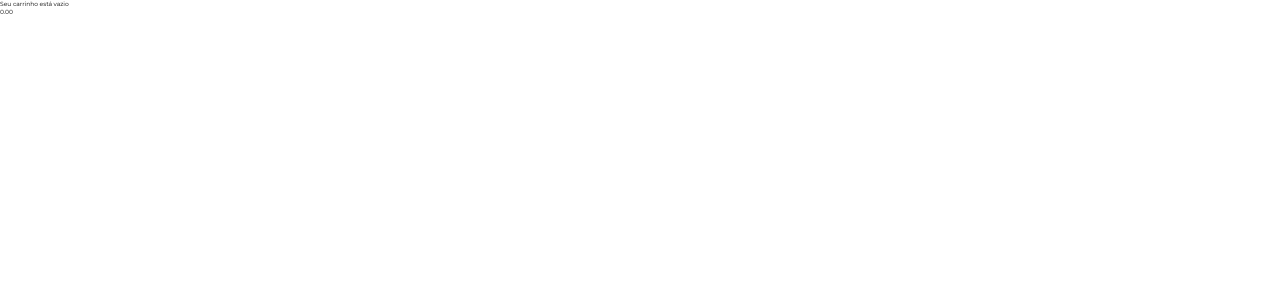
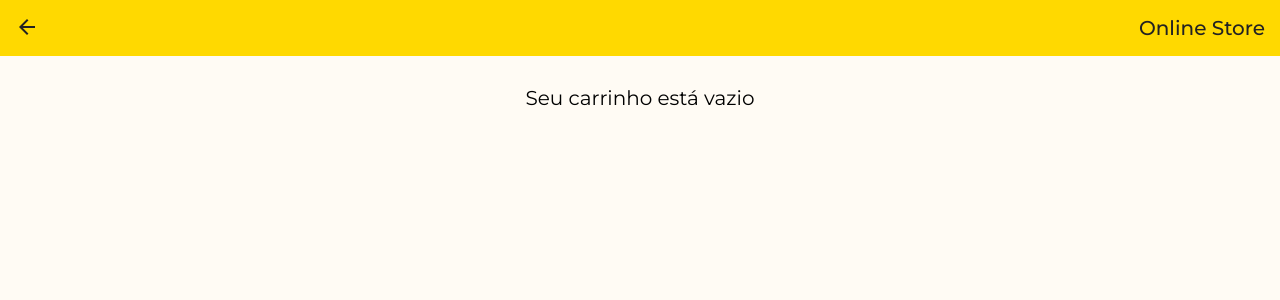
Before and after one commit to edu-cardoso/online-store, a React (Vite) app: page /carrinho in a window 1280 px wide. Shown: the top 300 px of the page. Built offline with nearby package versions, Linux system fonts and the light colour scheme.

Commit message:
adicionei css para carrinho de compras

```diff
--- a/src/Components/ListProducts.jsx
+++ b/src/Components/ListProducts.jsx
@@ -82,18 +82,15 @@ export default function ListProducts() {
 
   return (
     <div className={styles.ListProducts}>
-      <link rel="stylesheet" href="https://fonts.googleapis.com/css2?family=Material+Symbols+Outlined:opsz,wght,FILL,GRAD@48,400,0,0" />
       <link rel="stylesheet" href="https://fonts.googleapis.com/css2?family=Material+Symbols+Outlined:opsz,wght,FILL,GRAD@48,400,1,0" />
-      <link rel="stylesheet" href="https://fonts.googleapis.com/css2?family=Material+Symbols+Outlined:opsz,wght,FILL,GRAD@48,400,0,0" />
-
       <header className={styles.headerContainer}>
         <span className="material-symbols-outlined" onClick={() => openCategories()}>
           view_cozy
         </span>
-        <h3>Online Store</h3>
+        <p className={styles.title}>Online Store</p>
         <Link to="/carrinho">
           <button className={styles.cartBtn}>
-            {cartItems.length > 0 && <div className={styles.quantityOfItems}></div> }
+            {cartItems.length > 0 && <div className={styles.quantityOfItems}></div>}
             <span className="material-symbols-outlined">
               shopping_cart
             </span>
--- a/src/index.css
+++ b/src/index.css
@@ -7,3 +7,7 @@
   padding: 0;
   font-size: 62.5%;
 }
+
+body {
+  background-color: rgb(255, 251, 244);
+}
--- a/src/pages/ShoppingCart.jsx
+++ b/src/pages/ShoppingCart.jsx
@@ -1,5 +1,7 @@
 import { useState, useContext, useEffect } from "react";
 import { AppContext } from "../context/AppProvider";
+import { Link } from 'react-router-dom';
+import styles from '../styles/ShoppingCart.module.css';
 
 export default function ShoppingCart() {
   const { setcartItems } = useContext(AppContext);
@@ -53,22 +55,48 @@ export default function ShoppingCart() {
 
   return (
     <div>
-      {products.length === 0 ? <p>Seu carrinho está vazio</p> :
+      <link rel="stylesheet" href="https://fonts.googleapis.com/css2?family=Material+Symbols+Outlined:opsz,wght,FILL,GRAD@48,400,0,0" />
+      <header className={styles.headerContainer}>
+        <Link to="/">
+          <span className="material-symbols-outlined">
+            arrow_back
+          </span>
+        </Link>
+        <p>Online Store</p>
+      </header>
+      <div className={styles.productsContainer}>
+        {products.length === 0 ? <p className={styles.emptyCart}>Seu carrinho está vazio</p> :
           products.map(({ id, name, thumbnail, price, quantity }) => (
-          <div key={id}>
+            <div key={id} className={styles.productItem}>
               <img src={thumbnail} alt="" />
+              <div className={styles.productInfo}>
                 <p>{name}</p>
-            <p>{(price * quantity).toFixed(2)}</p>
-            <button onClick={() => removeProduct(id)}>Excluir</button>
-            <div>
+                <p className={styles.productPrice}>
+                  <span>R$</span>
+                  {(price * quantity).toFixed(2)}
+                </p>
+                <div className={styles.quantityControl}>
                   <button onClick={() => decrementQuantity(id)}>-</button>
                   <p>{quantity}</p>
                   <button onClick={() => incrementQuantity(id)}>+</button>
                 </div>
-
+                <button
+                  className={styles.removeBtn}
+                  onClick={() => removeProduct(id)}
+                >
+                  Excluir
+                </button>
+              </div>
             </div>
           ))}
-      <p>{totalPrice.toFixed(2)}</p>
+      </div>
+      {products.length > 0 &&
+        <p
+          className={styles.totalPrice}
+        >
+          <span>Subtotal: </span>
+          {totalPrice.toFixed(2)}
+        </p>}
     </div>
   )
 }
--- a/src/styles/ListProducts.module.css
+++ b/src/styles/ListProducts.module.css
@@ -6,8 +6,9 @@
   background-color: rgb(255, 217, 0);
 }
 
-.headerContainer h3 {
+.title {
   font-size: 2rem;
+  font-weight: 500;
   color: rgb(34, 34, 34);
 }
 
@@ -87,8 +88,10 @@ input {
   flex-direction: column;
   transition: 600ms;
   transition-property: left;
-  height: calc( 100vh - 6.7rem);
+  height: calc(100vh - 6.7rem);
   overflow-y: scroll;
+  box-shadow: rgba(50, 50, 93, 0.25) 0px 13px 27px -5px,
+    rgba(0, 0, 0, 0.3) 0px 8px 16px -8px;
 }
 
 .categories button,
@@ -98,6 +101,7 @@ input {
   font-size: 1.6rem;
   border: none;
   cursor: pointer;
+  color: rgb(54, 54, 54);
 }
 
 .productsContainer {
@@ -117,6 +121,7 @@ input {
   margin-top: 3rem;
   box-shadow: rgba(0, 0, 0, 0.35) 0px 5px 15px;
   border: 1px solid rgb(219, 219, 219);
+  background-color: white;
 }
 
 .products img {
@@ -131,10 +136,10 @@ input {
   color: rgb(20, 0, 202);
 }
 
-.productPrice span{
+.productPrice span {
   font-weight: 400;
   font-size: 1.8rem;
-  margin-right: .5rem;
+  margin-right: 0.5rem;
 }
 
 .loading {
--- /dev/null
+++ b/src/styles/ShoppingCart.module.css
@@ -0,0 +1,112 @@
+.headerContainer {
+  display: flex;
+  justify-content: space-between;
+  align-items: center;
+  padding: 15px;
+  background-color: rgb(255, 217, 0);
+}
+
+.headerContainer p {
+  font-size: 2rem;
+  font-weight: 500;
+  color: rgb(34, 34, 34);
+}
+
+.headerContainer span {
+  cursor: pointer;
+  color: rgb(34, 34, 34);
+}
+
+.emptyCart {
+  font-size: 2rem;
+  margin-top: 3rem;
+}
+
+.productsContainer {
+  display: flex;
+  flex-direction: column;
+  align-items: center;
+  margin: 0 1.5rem;
+}
+
+.productItem {
+  width: 100%;
+  padding: 3rem 2rem;
+  display: flex;
+  justify-content: space-between;
+  align-items: center;
+  border-radius: 8px;
+  margin-top: 3rem;
+  box-shadow: rgba(0, 0, 0, 0.35) 0px 5px 15px;
+  border: 1px solid rgb(219, 219, 219);
+  background-color: white;
+}
+
+.productInfo {
+  display: flex;
+  flex-direction: column;
+  align-items: end;
+  text-align: end;
+  width: 60%;
+  font-size: 2rem;
+}
+
+.productPrice {
+  font-size: 1.8rem;
+  font-weight: 500;
+  margin: 1.5rem 0;
+  color: rgb(20, 0, 202);
+}
+
+.productPrice span {
+  font-weight: 400;
+  font-size: 1.8rem;
+  margin-right: 0.5rem;
+}
+
+.quantityControl {
+  display: flex;
+  align-items: center;
+  width: 50%;
+  justify-content: space-between;
+  background-color: aliceblue;
+  border-radius: 3px;
+  border: 1px solid rgb(223, 223, 223);
+  font-size: 2rem;
+  color: rgb(139, 139, 139);
+}
+
+.quantityControl button {
+  width: 3rem;
+  height: 3rem;
+  border: none;
+  border-radius: 5px;
+  background-color: transparent;
+  font-size: 2rem;
+  font-weight: 500;
+  color: rgb(139, 139, 139);
+  padding: 0 1rem;
+}
+
+.removeBtn {
+  cursor: pointer;
+  border: none;
+  border-radius: 5px;
+  width: 70%;
+  padding: 1rem;
+  color: white;
+  font-weight: 500;
+  font-size: 1.6rem;
+  background-color: rgb(204, 0, 0);
+  margin-top: 2rem;
+}
+
+.totalPrice {
+  margin: 3rem 0;
+  text-align: center;
+  font-size: 2rem;
+}
+.totalPrice span {
+  font-size: 2rem;
+  font-weight: 500;
+}
```
Lines whose indentation alone changed are shown as unchanged.
